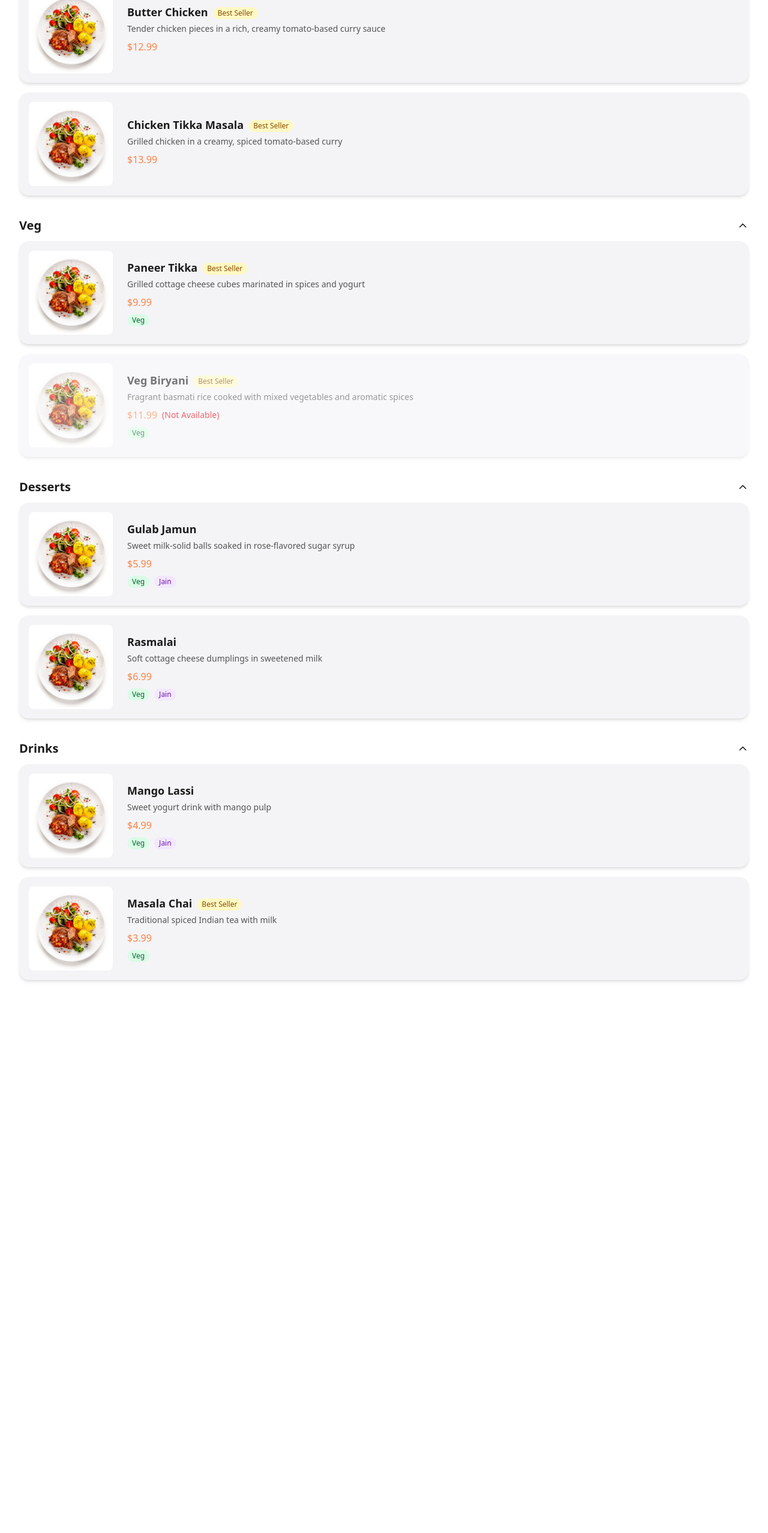
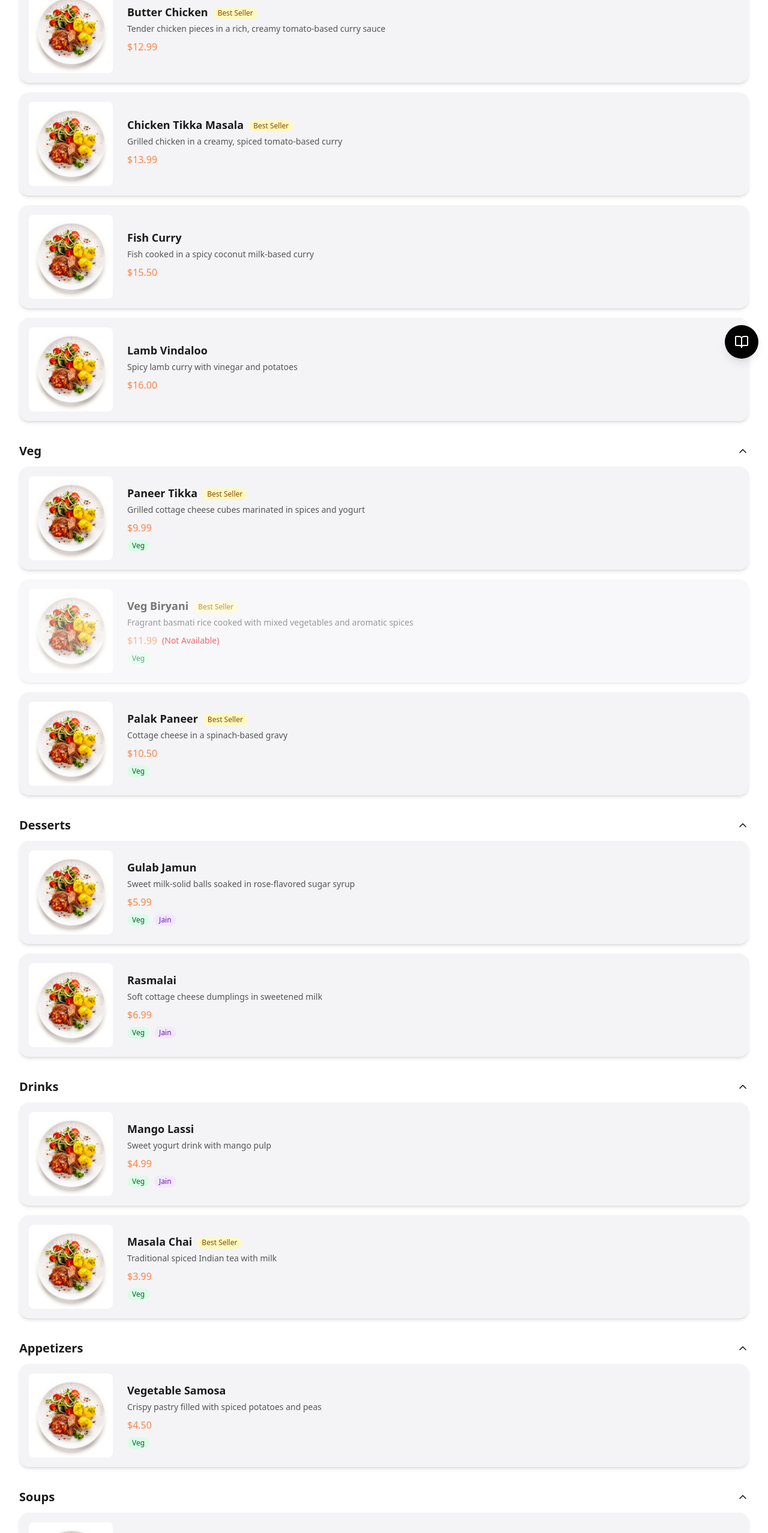
Before and after one commit to Saaaaaad3/Plattera, a Next.js app in the folder plattera-ui/: page /restaurants/menu in a window 1280 px wide. Shown: the part 186-2742 px from the top of the page at 60% size. Before the commit the page ends 1876 px from the top, so only its background shows below. Built offline with nearby package versions, Linux system fonts and the light colour scheme.

Commit message:
Floating button for Categories and navigation to category

```diff
--- a/plattera-ui/src/app/restaurants/menu/MenuClient.tsx
+++ b/plattera-ui/src/app/restaurants/menu/MenuClient.tsx
@@ -4,6 +4,7 @@ import React from "react";
 import { ThemeToggleWrapper } from "@/app/components/ThemeToggleWrapper";
 import { MenuCategory } from "./types";
 import { CategorySection } from "./components/CategorySection";
+import { FloatingMenuButton } from "./components/FloatingMenuButton";
 
 interface MenuClientProps {
   categories: MenuCategory[];
@@ -31,6 +32,7 @@ export const MenuClient = ({ categories }: MenuClientProps) => {
           ))}
         </div>
       </div>
+      <FloatingMenuButton categories={categories} />
     </div>
   );
 };
--- a/plattera-ui/src/app/restaurants/menu/components/CategorySection.tsx
+++ b/plattera-ui/src/app/restaurants/menu/components/CategorySection.tsx
@@ -13,7 +13,7 @@ export const CategorySection = ({ category }: CategorySectionProps) => {
   const [isExpanded, setIsExpanded] = useState(true);
 
   return (
-    <div className="mb-6">
+    <div id={category.id} className="mb-6">
       <button
         onClick={() => setIsExpanded(!isExpanded)}
         className="w-full px-4 py-3 flex items-center justify-between hover:bg-opacity-5 transition-colors"
--- /dev/null
+++ b/plattera-ui/src/app/restaurants/menu/components/FloatingMenuButton.tsx
@@ -0,0 +1,58 @@
+"use client";
+
+import React, { useState } from "react";
+import { BookOpenIcon } from "lucide-react";
+import { MenuCategory } from "../types";
+
+interface FloatingMenuButtonProps {
+  categories: MenuCategory[];
+}
+
+export const FloatingMenuButton = ({ categories }: FloatingMenuButtonProps) => {
+  const [isOpen, setIsOpen] = useState(false);
+
+  const toggleMenu = () => {
+    setIsOpen(!isOpen);
+  };
+
+  return (
+    <div className="fixed bottom-4 right-4 z-50">
+      <button
+        className="bg-black text-white p-4 rounded-full shadow-lg focus:outline-none"
+        onClick={toggleMenu}
+      >
+        <BookOpenIcon size={24} />
+      </button>
+
+      {isOpen && (
+        <div className="absolute bottom-16 right-0 bg-white rounded-lg shadow-xl p-4 w-48 max-h-64 overflow-y-auto">
+          <ul>
+            {categories.map((category) => (
+              <li
+                key={category.id}
+                className="flex justify-between items-center py-2"
+              >
+                <a
+                  href={`#${category.id}`}
+                  onClick={(e) => {
+                    e.preventDefault();
+                    document
+                      .getElementById(category.id)
+                      ?.scrollIntoView({ behavior: "smooth" });
+                    setIsOpen(false); // Close the menu after clicking
+                  }}
+                  className="hover:underline cursor-pointer"
+                >
+                  <span>{category.name}</span>
+                </a>
+                <span className="text-gray-500 text-sm">
+                  {category.items.length}
+                </span>
+              </li>
+            ))}
+          </ul>
+        </div>
+      )}
+    </div>
+  );
+};
--- a/plattera-ui/src/app/restaurants/menu/demoData.ts
+++ b/plattera-ui/src/app/restaurants/menu/demoData.ts
@@ -141,4 +141,106 @@ export const demoMenuItems: MenuItem[] = [
     itemImage: "/DummyDishImage.jpg",
     category: "desserts",
   },
+  {
+    itemId: 9,
+    itemName: "Vegetable Samosa",
+    restId: 0,
+    itemPrice: "4.50",
+    itemDescription: "Crispy pastry filled with spiced potatoes and peas",
+    itemSweet: false,
+    itemSpicy: true,
+    itemSweetLevel: 1,
+    itemSpiceLevel: 2,
+    itemAvailable: true,
+    itemBestSeller: false,
+    itemIsVeg: true,
+    itemIsJain: false,
+    itemImage: "/DummyDishImage.jpg",
+    category: "appetizers",
+  },
+  {
+    itemId: 10,
+    itemName: "Tomato Soup",
+    restId: 0,
+    itemPrice: "5.00",
+    itemDescription: "Classic creamy tomato soup",
+    itemSweet: true,
+    itemSpicy: false,
+    itemSweetLevel: 3,
+    itemSpiceLevel: 0,
+    itemAvailable: true,
+    itemBestSeller: false,
+    itemIsVeg: true,
+    itemIsJain: true,
+    itemImage: "/DummyDishImage.jpg",
+    category: "soups",
+  },
+  {
+    itemId: 11,
+    itemName: "Garden Salad",
+    restId: 0,
+    itemPrice: "7.50",
+    itemDescription: "Fresh mixed greens with cucumber, tomatoes, and carrots",
+    itemSweet: false,
+    itemSpicy: false,
+    itemSweetLevel: 0,
+    itemSpiceLevel: 0,
+    itemAvailable: true,
+    itemBestSeller: false,
+    itemIsVeg: true,
+    itemIsJain: true,
+    itemImage: "/DummyDishImage.jpg",
+    category: "salads",
+  },
+  {
+    itemId: 12,
+    itemName: "Fish Curry",
+    restId: 0,
+    itemPrice: "15.50",
+    itemDescription: "Fish cooked in a spicy coconut milk-based curry",
+    itemSweet: false,
+    itemSpicy: true,
+    itemSweetLevel: 1,
+    itemSpiceLevel: 4,
+    itemAvailable: true,
+    itemBestSeller: false,
+    itemIsVeg: false,
+    itemIsJain: false,
+    itemImage: "/DummyDishImage.jpg",
+    category: "non-veg",
+  },
+  {
+    itemId: 13,
+    itemName: "Lamb Vindaloo",
+    restId: 0,
+    itemPrice: "16.00",
+    itemDescription: "Spicy lamb curry with vinegar and potatoes",
+    itemSweet: false,
+    itemSpicy: true,
+    itemSweetLevel: 1,
+    itemSpiceLevel: 5,
+    itemAvailable: true,
+    itemBestSeller: false,
+    itemIsVeg: false,
+    itemIsJain: false,
+    itemImage: "/DummyDishImage.jpg",
+    category: "non-veg",
+  },
+  {
+    itemId: 14,
+    itemName: "Palak Paneer",
+    restId: 0,
+    itemPrice: "10.50",
+    itemDescription: "Cottage cheese in a spinach-based gravy",
+    itemSweet: false,
+    itemSpicy: true,
+    itemSweetLevel: 1,
+    itemSpiceLevel: 2,
+    itemAvailable: true,
+    itemBestSeller: true,
+    itemIsVeg: true,
+    itemIsJain: false,
+    itemImage: "/DummyDishImage.jpg",
+    category: "veg",
+  },
 ];
```
